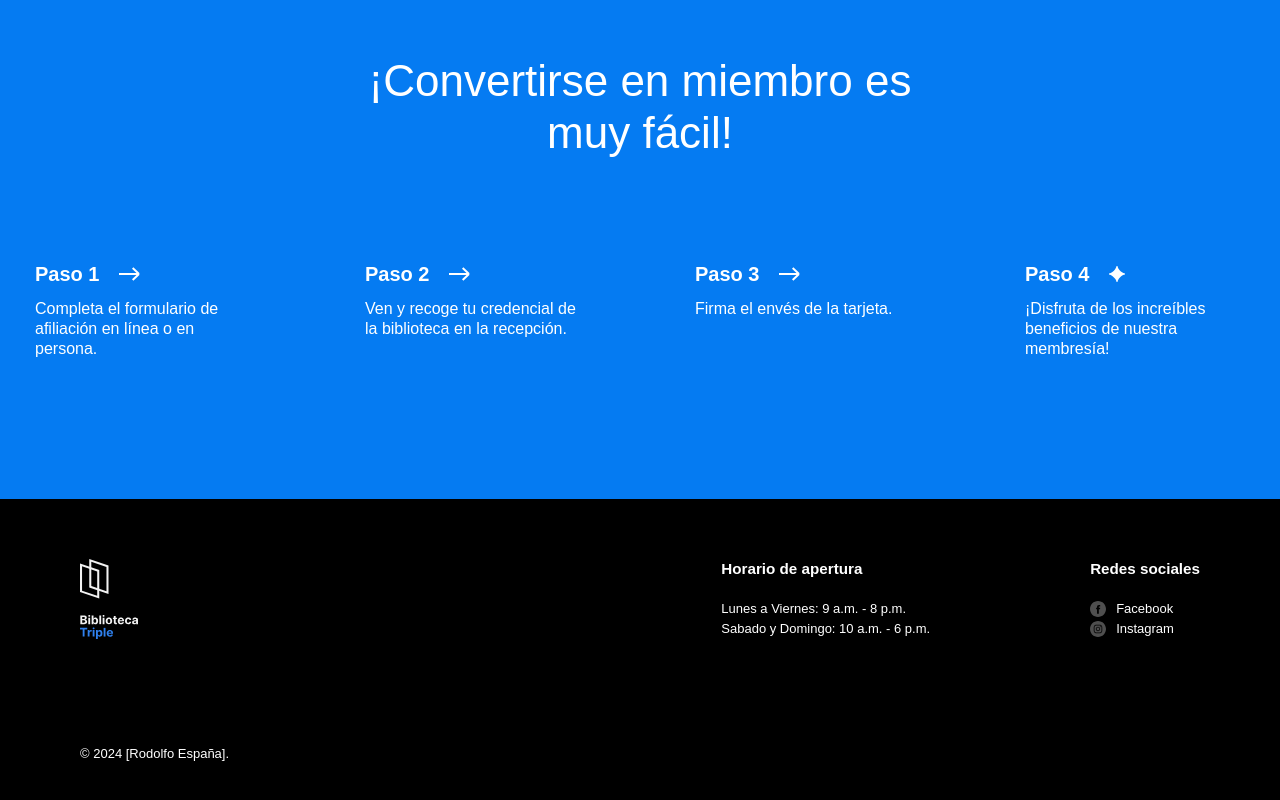
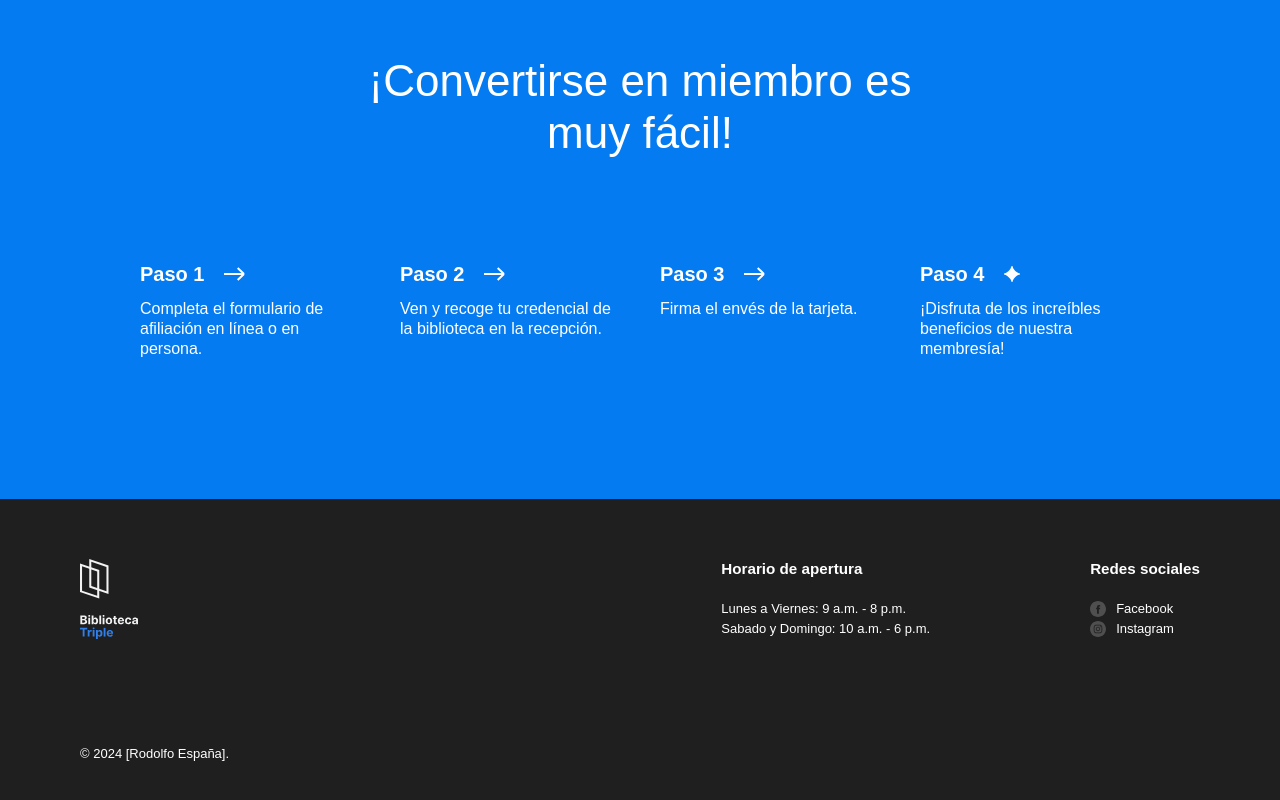
Before and after one commit to Rodoxpana/web_project_library_es, a plain HTML site: page index.html in a window 1280 px wide. Shown: the part 2983-3783 px from the top of the page. Drawn offline with Linux system fonts and the light colour scheme.

Commit message:
Correccion fase 2

```diff
--- a/styles/style.css
+++ b/styles/style.css
@@ -315,7 +315,7 @@
   flex-wrap: wrap;
   flex-direction: row;
   gap: 40px;
-  justify-content: space-around;
+  justify-content: center;
 }
 
 .step {
@@ -342,7 +342,7 @@
 
 .footer {
   box-sizing: border-box;
-  background-color: #000000;
+  background-color: #1f1f1f;
   color: #fff;
   font-family: Arial, Helvetica, sans-serif;
   padding: 60px 80px;
```
